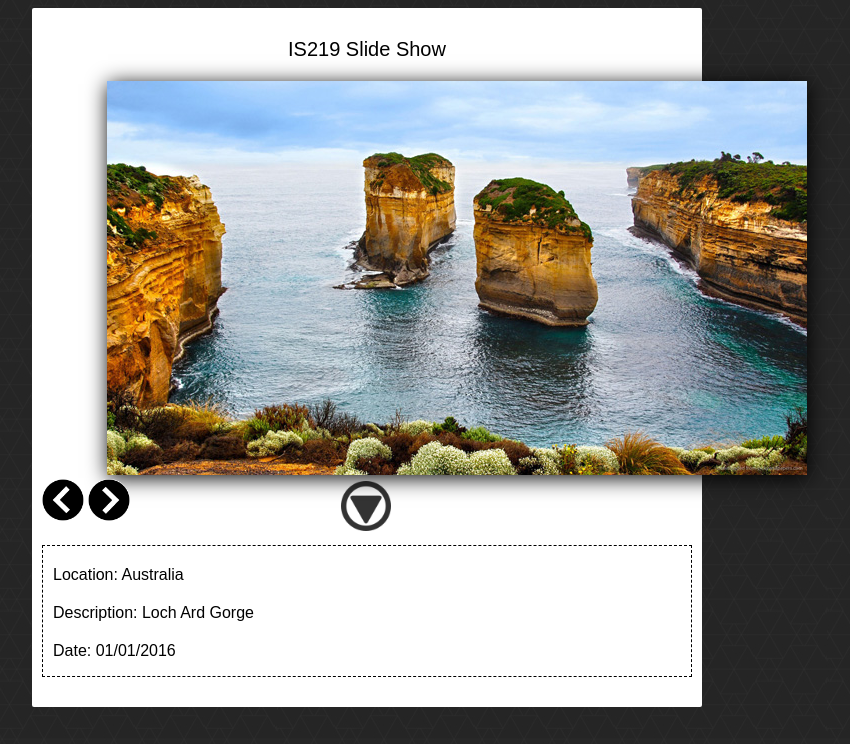
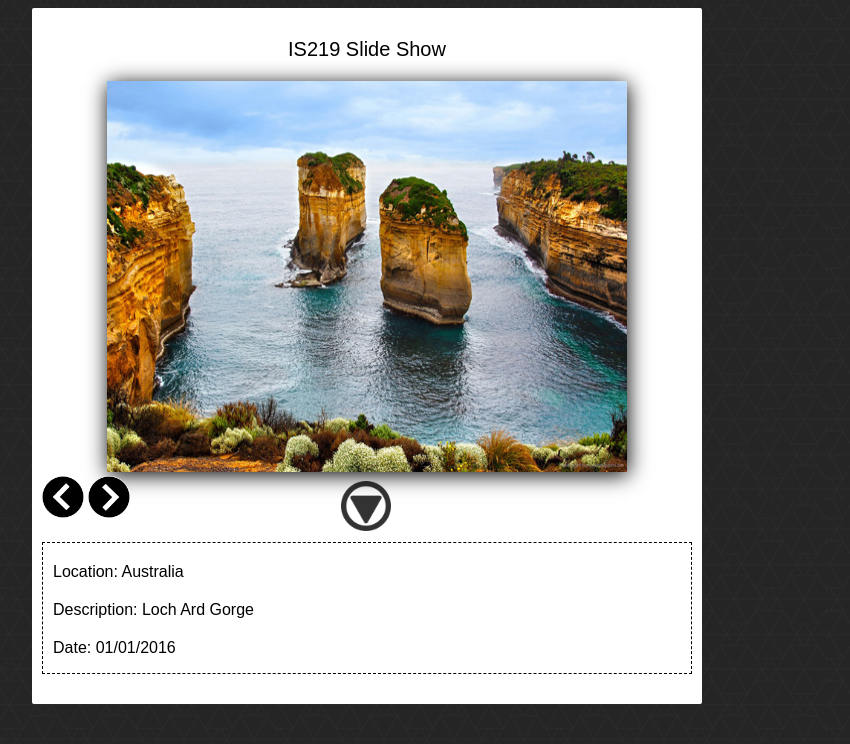
Before and after one commit to 223jmuirhead/is219-p2, a PHP site: page /index.html in a window 1280 px wide. Shown: the top 744 px of the page, without its empty margins (273-1123 px from the left). Run offline with PHP 8.4, Linux system fonts and the light colour scheme; grey boxes labelled with a size stand in for pictures from a placeholder-image service; some libraries are stand-ins or nearby versions.

Commit message:
Images will now be consistently sized

```diff
--- a/is219-p2/css/style.css
+++ b/is219-p2/css/style.css
@@ -62,6 +62,11 @@ body {
 	width: 42px;
 }
 
+#photo {
+	height: 390.5px;
+	width: 520px;
+}
+
 .details p {
 	margin-top: 20px;
 }
```
